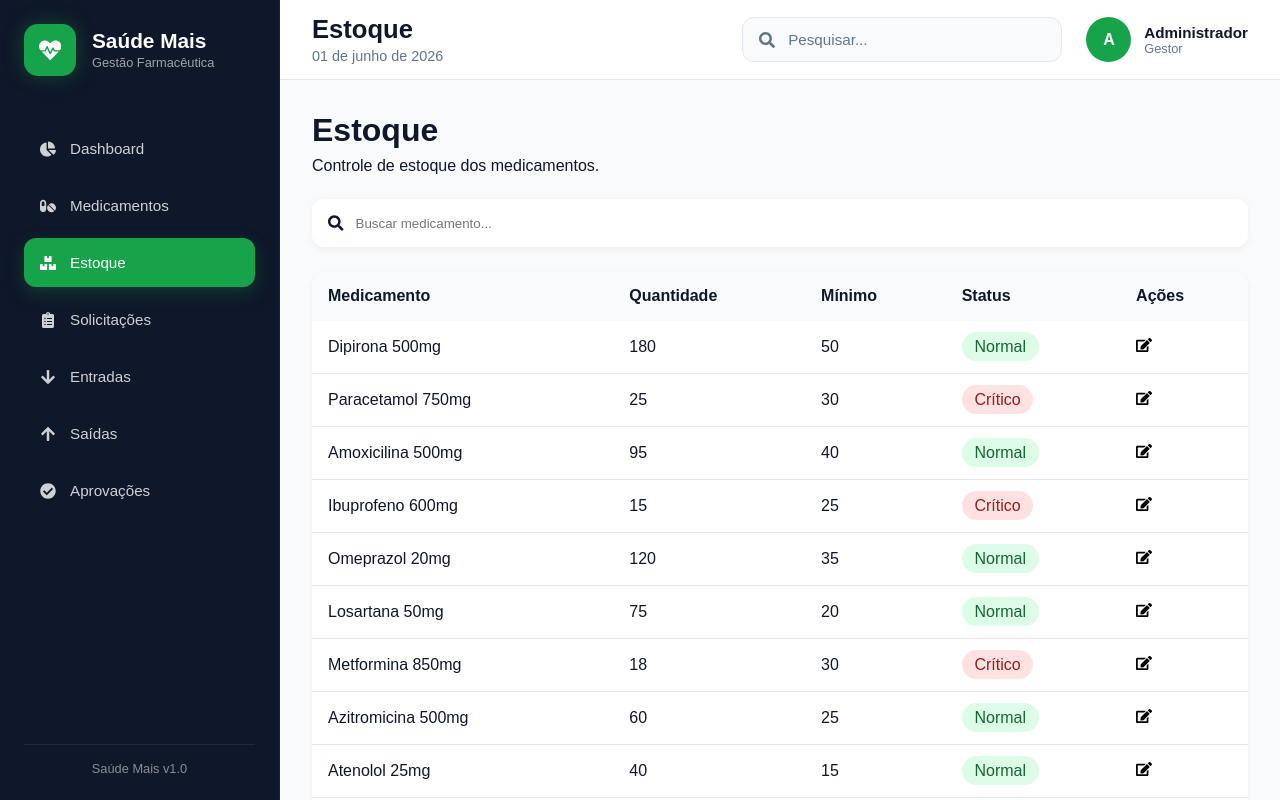
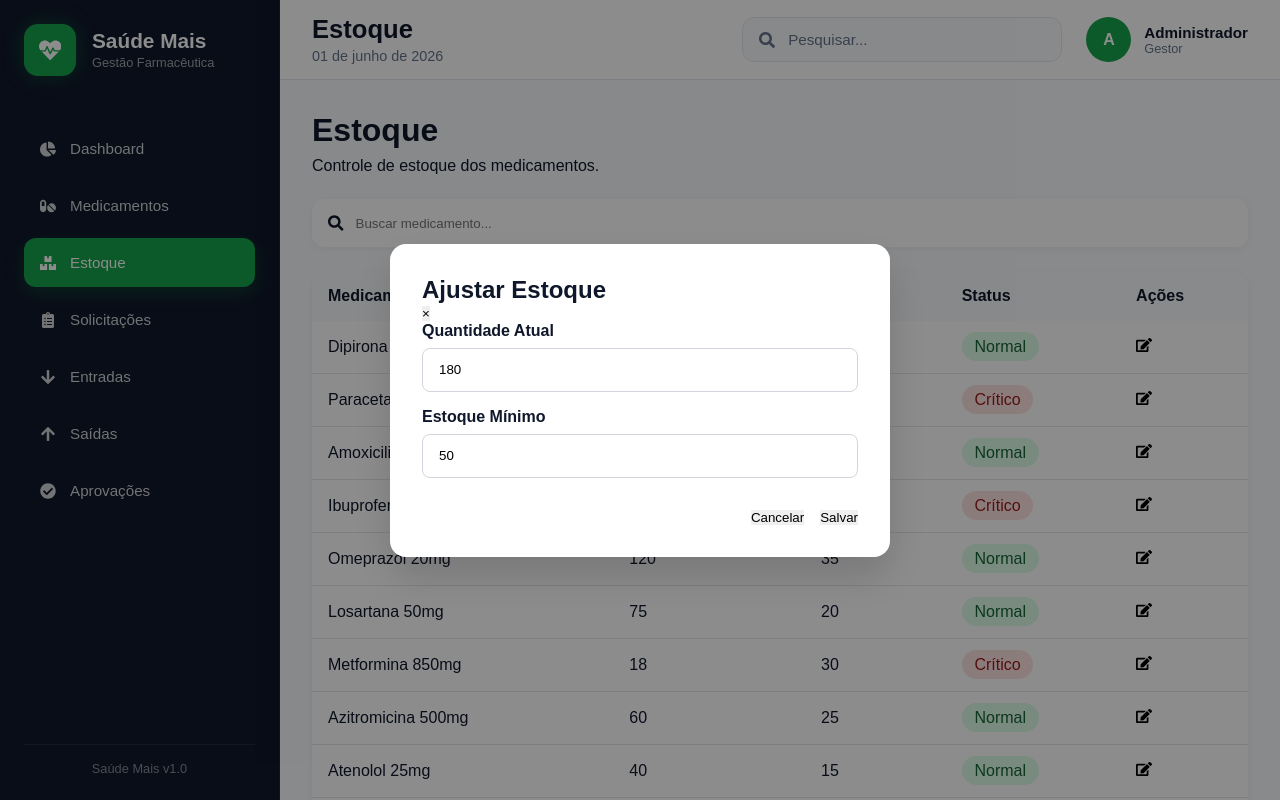
Before and after one commit to alicessena/SaudeMais, a React (Vite) app: page /estoque in a window 1280 px wide. Both pictures are taken after a click on the button 1144 px from the left and 347 px from the top of the page. Built offline with nearby package versions, Linux system fonts and the light colour scheme.

Commit message:
add modal styles for EstoqueModal component

```diff
--- a/src/components/EstoqueModal/EstoqueModal.module.css
+++ b/src/components/EstoqueModal/EstoqueModal.module.css
@@ -0,0 +1,95 @@
+.overlay {
+  position: fixed;
+  inset: 0;
+
+  background: rgba(0, 0, 0, 0.45);
+
+  display: flex;
+  align-items: center;
+  justify-content: center;
+
+  z-index: 999;
+}
+
+.modal {
+  width: 100%;
+  max-width: 500px;
+
+  background: white;
+
+  border-radius: 16px;
+
+  padding: 2rem;
+
+  box-shadow: 0 20px 40px rgba(0, 0, 0, 0.15);
+}
+
+.title {
+  margin-bottom: 1.5rem;
+}
+
+.form {
+  display: flex;
+  flex-direction: column;
+  gap: 1rem;
+}
+
+.field {
+  display: flex;
+  flex-direction: column;
+  gap: 0.5rem;
+}
+
+.field label {
+  font-weight: 600;
+}
+
+.field input {
+  height: 44px;
+
+  padding: 0 1rem;
+
+  border: 1px solid #d1d5db;
+
+  border-radius: 8px;
+
+  outline: none;
+}
+
+.field input:focus {
+  border-color: var(--primary);
+}
+
+.actions {
+  display: flex;
+  justify-content: flex-end;
+  gap: 1rem;
+
+  margin-top: 1rem;
+}
+
+.cancelButton {
+  border: none;
+
+  padding: 0.8rem 1.2rem;
+
+  border-radius: 8px;
+
+  background: #e5e7eb;
+
+  cursor: pointer;
+}
+
+.saveButton {
+  border: none;
+
+  padding: 0.8rem 1.2rem;
+
+  border-radius: 8px;
+
+  background: var(--primary);
+
+  color: white;
+
+  cursor: pointer;
+}
```
